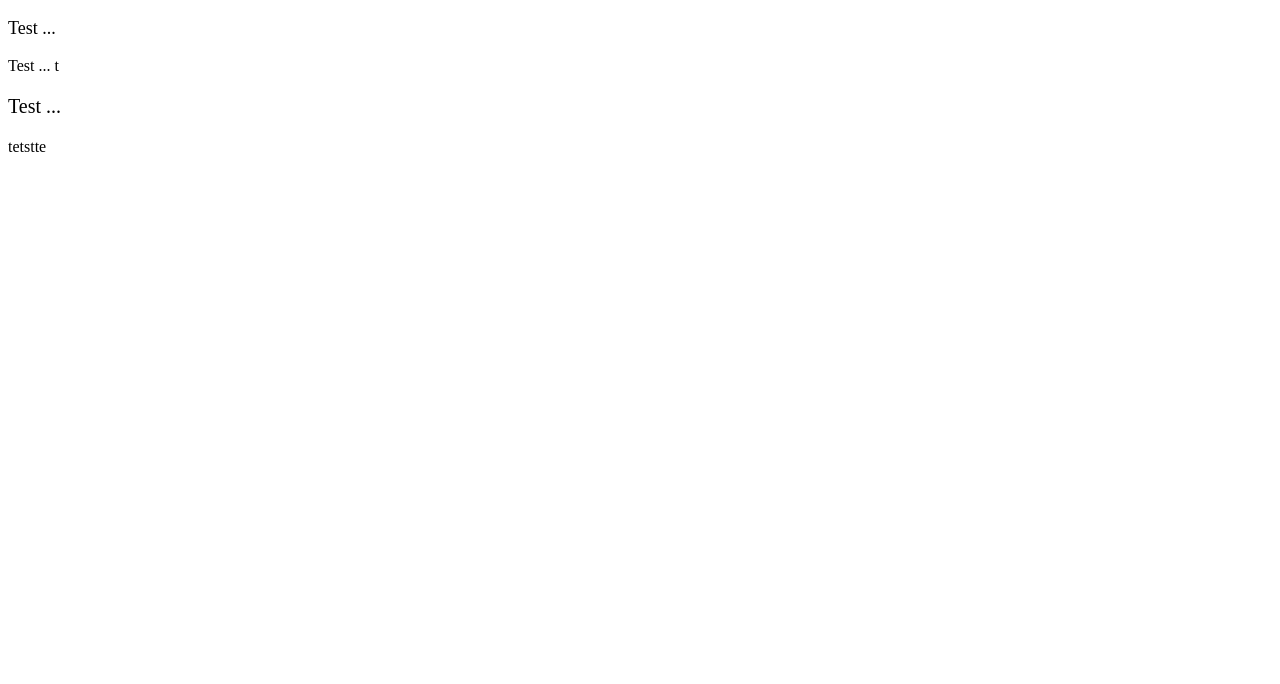
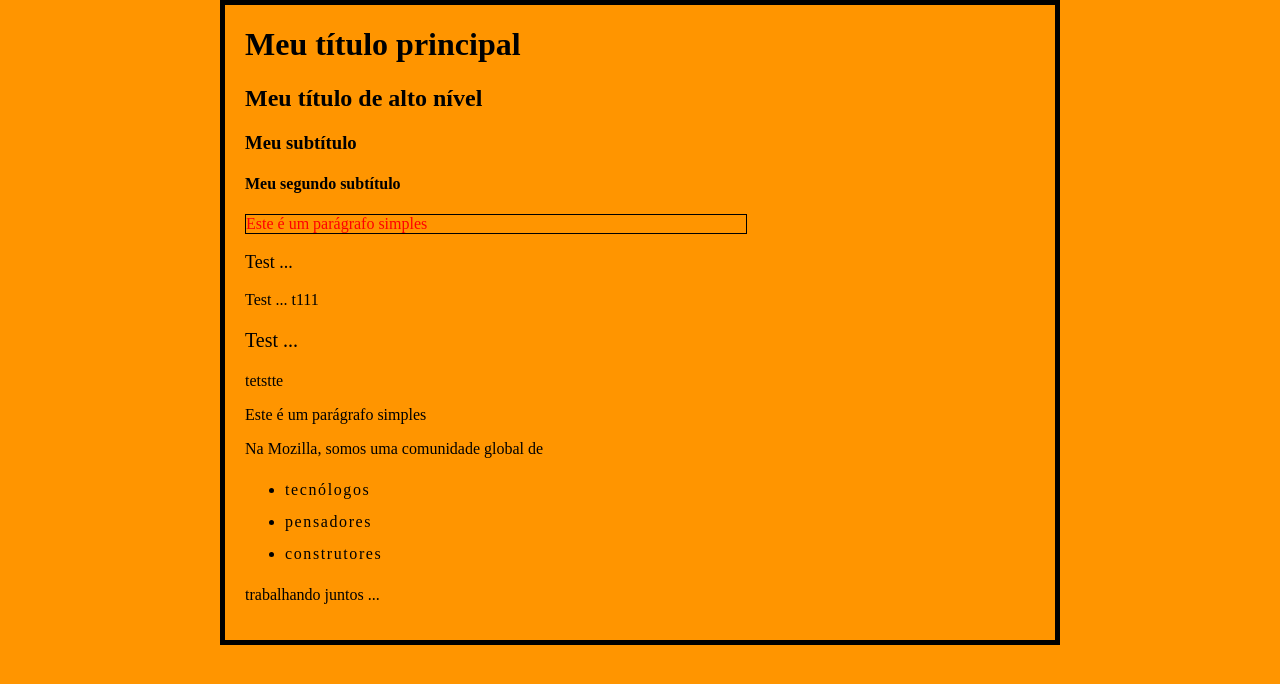
Before and after one commit to schmitt-jose/Tutorial-teste, a plain HTML site: page Index.html in a window 1280 px wide. Drawn offline with Linux system fonts and the light colour scheme.

Commit message:
Atualização do códio

```diff
--- /dev/null
+++ b/Estilos/estilos01.css
@@ -0,0 +1,19 @@
+.p {
+  color: red;
+  width: 500px;
+  border: 1px solid black;
+}
+li {
+    font-size: 1em;
+    line-height: 2;
+    letter-spacing: 0.1em;
+}
+body {
+  height: 100%;
+  font-size: clamp(12px, 2vh, 18px);
+  width: 800px;
+  margin: 0 auto;
+  background-color: #ff9500;
+  padding: 0 10px 20px 20px;
+  border: 5px solid black;
+}
--- a/Index.html
+++ b/Index.html
@@ -4,16 +4,33 @@
     <meta charset="UTF-8">
     <meta name="viewport" content="width=device-width, initial-scale=1.0">
     <title>Document</title>
+    <link href="Estilos/estilos01.css" rel="stylesheet" />
 </head>
 <body>
-    <p style="font-size: 18px;">Test ...</p>
+
+    <!-- 4 níveis de título -->
+    <h1>Meu título principal</h1>
+    <h2>Meu título de alto nível</h2>
+    <h3>Meu subtítulo</h3>
+    <h4>Meu segundo subtítulo</h4>
+    <p class = "p">Este é um parágrafo simples</p>
+
+    <p style="font-size: 1.125em;">Test ...</p>
 
     Test ...
-    t
+    t111
 
-    <p style="font-size: 20px;">Test ...</p>
+    <p style="font-size: 1.25em;">Test ...</p>
 
     tetstte
+    <p>Este é um parágrafo simples</p>
+    <p>Na Mozilla, somos uma comunidade global de</p>
+        <ul>
+        <li>tecnólogos</li>
+        <li>pensadores</li>
+        <li>construtores</li>
+        </ul>
+    <p>trabalhando juntos ...</p>
 
 </body>
 </html>
```
